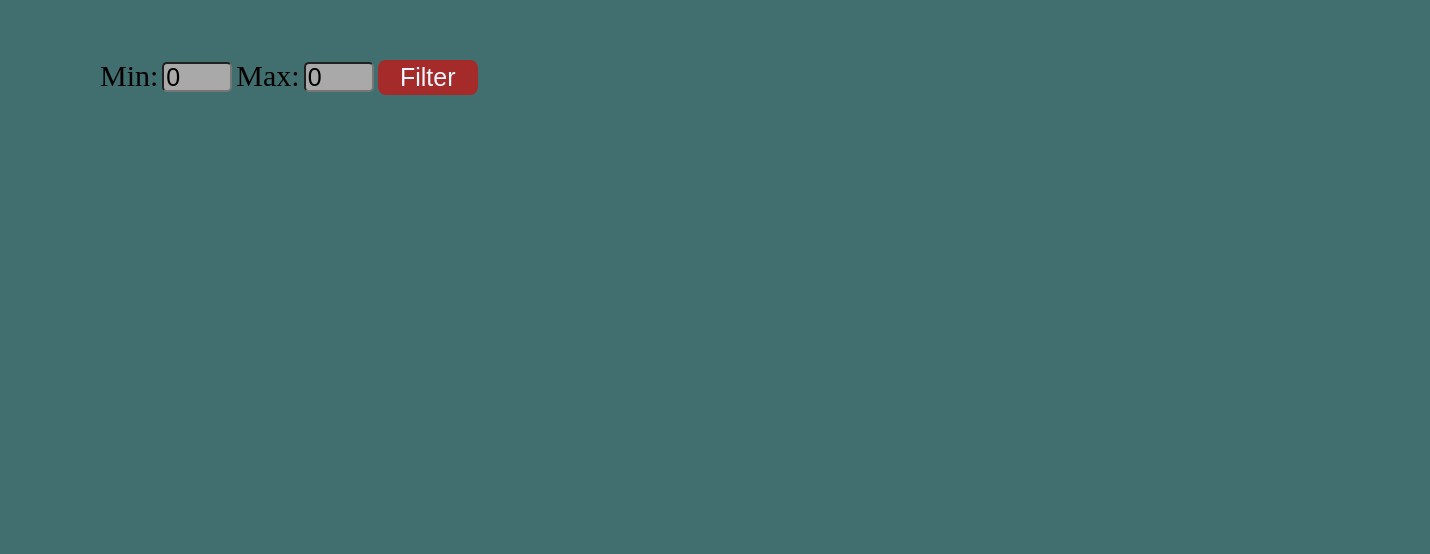
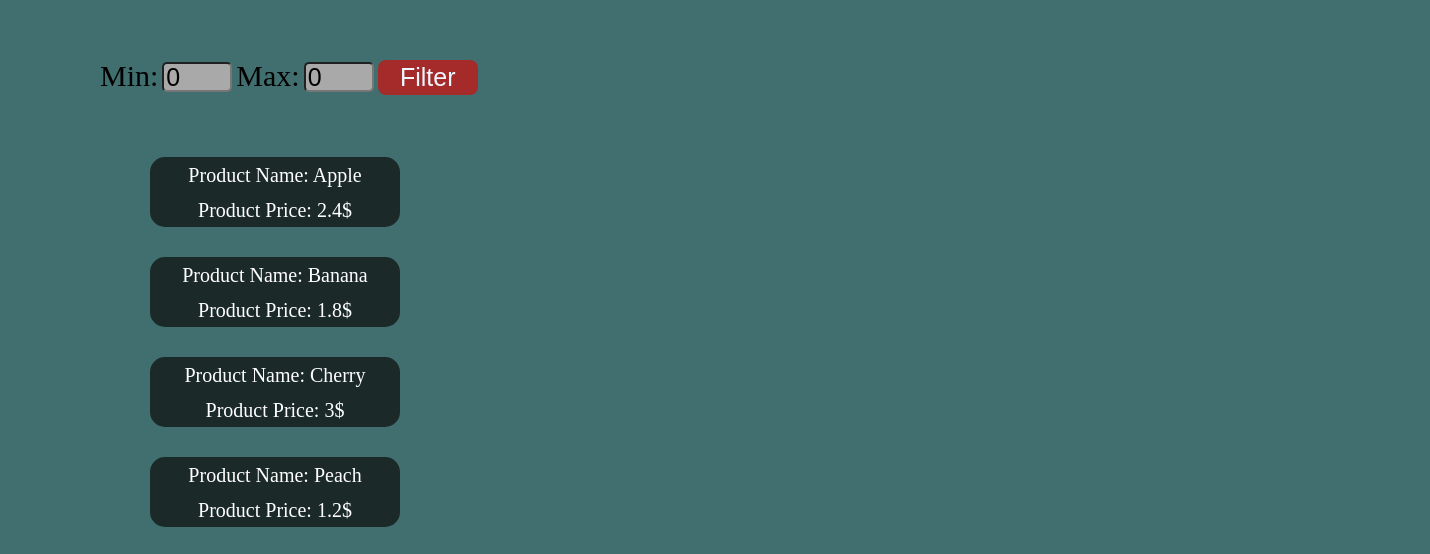
Before and after one commit to gogolashvili/price-range3, a plain HTML site: page index.html in a window 1280 px wide. Shown: the part 223-777 px from the top of the page, 1430 px wide, since content can reach past the window. Drawn offline with Linux system fonts and the light colour scheme.

Commit message:
add card and section styles

```diff
--- a/main.js
+++ b/main.js
@@ -15,3 +15,21 @@ let za = document.querySelector(".but4");
 let min = document.querySelector(".Min");
 let max = document.querySelector(".Max");
 let filter = document.querySelector(".filter");
+
+products.forEach((item) => {
+  let section = document.createElement("div");
+  document.body.appendChild(section);
+  section.classList.add("section");
+
+  let card = document.createElement("div");
+  card.classList.add("card");
+  section.appendChild(card);
+
+  let name = document.createElement("p");
+  card.appendChild(name);
+  name.innerHTML = "Product Name: " + item[0];
+
+  let price = document.createElement("p");
+  card.appendChild(price);
+  price.innerHTML = "Product Price: " + item[1] + "$";
+});
--- a/style.css
+++ b/style.css
@@ -87,3 +87,26 @@ label {
   cursor: pointer;
   background-color: rgb(122, 0, 0);
 }
+.card {
+  width: 250px;
+  height: 100px;
+  background-color: rgb(27, 41, 41);
+  color: white;
+  font-size: 20px;
+  display: flex;
+  justify-content: space-around;
+  flex-direction: column;
+  border-radius: 15px;
+  align-items: center;
+  align-content: center;
+  margin-top: 30px;
+}
+
+.section {
+  width: 100vw;
+  height: 100px;
+  flex-direction: column;
+  display: flex;
+  justify-content: space-between;
+  margin-left: 150px;
+}
```
